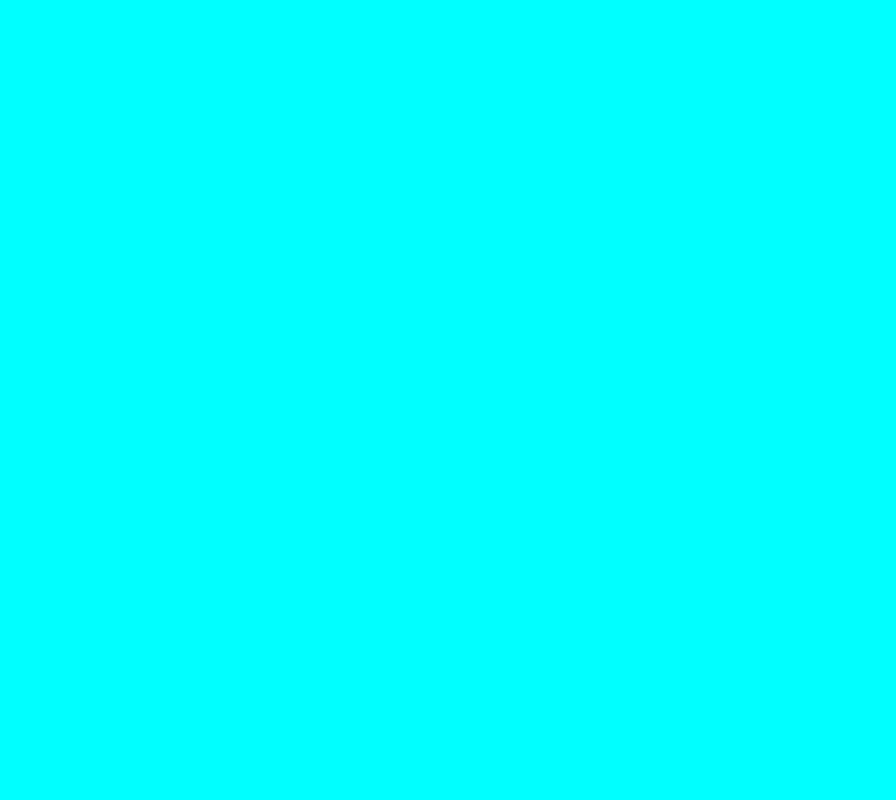
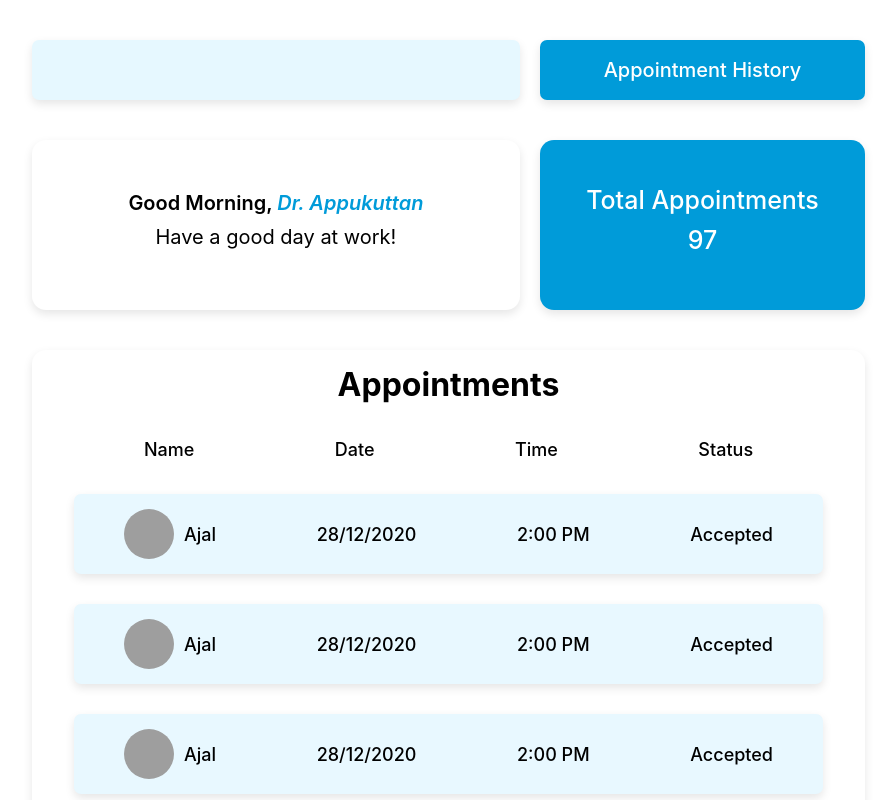
Before and after one commit to No-det/DrChrome-Client, a React (Create React App) app: page / in a window 1280 px wide. Shown: the whole page, without its empty margins (13-909 px from the left). Built offline with nearby package versions, Linux system fonts and the light colour scheme; grey boxes are pictures that could not be loaded.

Commit message:
home page

```diff
--- /dev/null
+++ b/src/Components/DoctorHome/AppointmentCard/index.css
@@ -0,0 +1,22 @@
+.appCardMain {
+  height: 80px;
+  width: 90%;
+  background: #e8f8ff;
+  box-shadow: 0px 4px 10px rgba(0, 0, 0, 0.1);
+  border-radius: 7px;
+  margin: 15px 0;
+  display: flex;
+  justify-content: space-around;
+  align-items: center;
+}
+
+.appCardMain p {
+  font-size: 18px;
+  font-weight: 500;
+}
+
+.appCardMain img {
+  height: 50px;
+  width: 50px;
+  border-radius: 50%;
+}
--- /dev/null
+++ b/src/Components/DoctorHome/AppointmentCard/index.js
@@ -0,0 +1,21 @@
+import "./index.css";
+
+const AppointmentCard = () => {
+  return (
+    <div className="appCardMain">
+      <div style={{ display: "flex", alignItems: "center" }}>
+        <img
+          src="https://images.vexels.com/media/users/3/145908/preview2/52eabf633ca6414e60a7677b0b917d92-male-avatar-maker.jpg"
+          alt="avatart"
+          style={{ marginRight: 10 }}
+        ></img>
+        <p>Ajal</p>
+      </div>
+      <p>28/12/2020</p>
+      <p>2:00 PM</p>
+      <p>Accepted</p>
+    </div>
+  );
+};
+
+export default AppointmentCard;
--- a/src/Components/DoctorHome/index.css
+++ b/src/Components/DoctorHome/index.css
@@ -1,5 +1,146 @@
 .doc_main {
   height: 100vh;
   width: 100%;
-  background-color: aqua;
+  display: flex;
+  padding: 20px 45px;
+  overflow: auto;
 }
+
+.docLeft {
+  display: flex;
+  flex: 0.7;
+  flex-direction: column;
+}
+
+.docRight {
+  display: flex;
+  flex: 0.3;
+}
+
+.docLeft-1,
+.docLeft-2,
+.docLeft-3 {
+  display: flex;
+  width: 100%;
+  align-items: center;
+  justify-content: space-around;
+  margin: 20px 0;
+}
+
+.docLeft-1 {
+  flex: 0.1;
+}
+
+.docLeft-2 {
+  flex: 0.2;
+}
+
+.docLeft-3 {
+  flex: 0.7;
+}
+
+.doc_search {
+  height: 60px;
+  background: #e6f8ff;
+  box-shadow: 0px 4px 10px rgba(0, 0, 0, 0.1);
+  border-radius: 7px;
+  flex: 0.6;
+  position: relative;
+  margin-right: 20px;
+}
+
+.appHisBtn {
+  background: #009bd9;
+  box-shadow: 0px 4px 10px rgba(0, 0, 0, 0.1);
+  border-radius: 7px;
+  height: 60px;
+  flex: 0.4;
+  display: flex;
+  align-items: center;
+  justify-content: center;
+  font-weight: 500;
+  font-size: 20px;
+  color: #ffffff;
+  cursor: pointer;
+}
+
+.searchIcon {
+  position: absolute;
+  top: 50%;
+  right: 5%;
+  transform: translate(-5%, -50%);
+  cursor: pointer;
+}
+
+.greetingCard {
+  flex: 0.6;
+  background: #ffffff;
+  box-shadow: 0px 4px 10px rgba(0, 0, 0, 0.1);
+  border-radius: 14px;
+  height: 170px;
+  display: flex;
+  align-items: center;
+  justify-content: center;
+  flex-direction: column;
+  margin-right: 20px;
+}
+
+.greetingCard p {
+  font-size: 20px;
+  font-weight: 600;
+  color: #000000;
+  margin-bottom: 10px;
+}
+
+.greetingCard p em {
+  font-weight: 600;
+  color: #009bd9;
+  font-size: 20px;
+}
+
+.totAppBtn {
+  flex: 0.4;
+  height: 170px;
+  background: #009bd9;
+  box-shadow: 0px 4px 10px rgba(0, 0, 0, 0.1);
+  border-radius: 14px;
+  display: flex;
+  align-items: center;
+  justify-content: center;
+  flex-direction: column;
+}
+
+.totAppBtn p {
+  font-size: 25px;
+  font-weight: 500;
+  color: white;
+  margin-bottom: 10px;
+}
+
+.appContainer {
+  flex: 1;
+  background: #ffffff;
+  box-shadow: 0px 4px 10px rgba(0, 0, 0, 0.1);
+  border-radius: 14px;
+  display: flex;
+  align-items: center;
+  justify-content: flex-start;
+  flex-direction: column;
+  height: 100%;
+  width: 100%;
+  padding: 15px 0;
+}
+
+.tableHeader {
+  width: 90%;
+  height: 60px;
+  display: flex;
+  align-items: center;
+  justify-content: space-around;
+  margin-top: 15px;
+}
+
+.tableHeader p {
+  font-size: 18px;
+  font-weight: 500;
+}
--- a/src/Components/DoctorHome/index.js
+++ b/src/Components/DoctorHome/index.js
@@ -1,7 +1,56 @@
 import "./index.css";
+import { Icon } from "@iconify/react";
+import bxSearch from "@iconify/icons-bx/bx-search";
+import AppointmentCard from "./AppointmentCard";
 
 const DoctorHome = () => {
-  return <div className="doc_main"></div>;
+  return (
+    <div className="doc_main">
+      <div className="docLeft">
+        <div className="docLeft-1">
+          <div className="doc_search">
+            <Icon
+              icon={bxSearch}
+              style={{ fontSize: "30px" }}
+              className="searchIcon"
+            />
+          </div>
+          <div className="appHisBtn">Appointment History</div>
+        </div>
+        <div className="docLeft-2">
+          <div className="greetingCard">
+            <p>
+              Good Morning, <em>Dr. Appukuttan</em>
+            </p>
+            <p style={{ fontWeight: 400 }}>Have a good day at work!</p>
+          </div>
+          <div className="totAppBtn">
+            <p>Total Appointments</p>
+            <p>97</p>
+          </div>
+        </div>
+        <div className="docLeft-3">
+          <div className="appContainer">
+            <h1>Appointments</h1>
+            <div className="tableHeader">
+              <p>Name</p>
+              <p>Date</p>
+              <p>Time</p>
+              <p>Status</p>
+            </div>
+            <AppointmentCard />
+            <AppointmentCard />
+            <AppointmentCard />
+            <AppointmentCard />
+            <AppointmentCard />
+            <AppointmentCard />
+            <AppointmentCard />
+          </div>
+        </div>
+      </div>
+      <div className="docRight"></div>
+    </div>
+  );
 };
 
 export default DoctorHome;
--- a/src/index.js
+++ b/src/index.js
@@ -1,7 +1,7 @@
 import React from "react";
 import ReactDOM from "react-dom";
 import "./index.css";
-import App from "./App";
+// import App from "./App";
 import DoctorHome from "./Components/DoctorHome";
 
 ReactDOM.render(
```
Also changed, not shown: package.json (+7 -0 lines), 2 other files (tests, documents, lock files or other folders).
